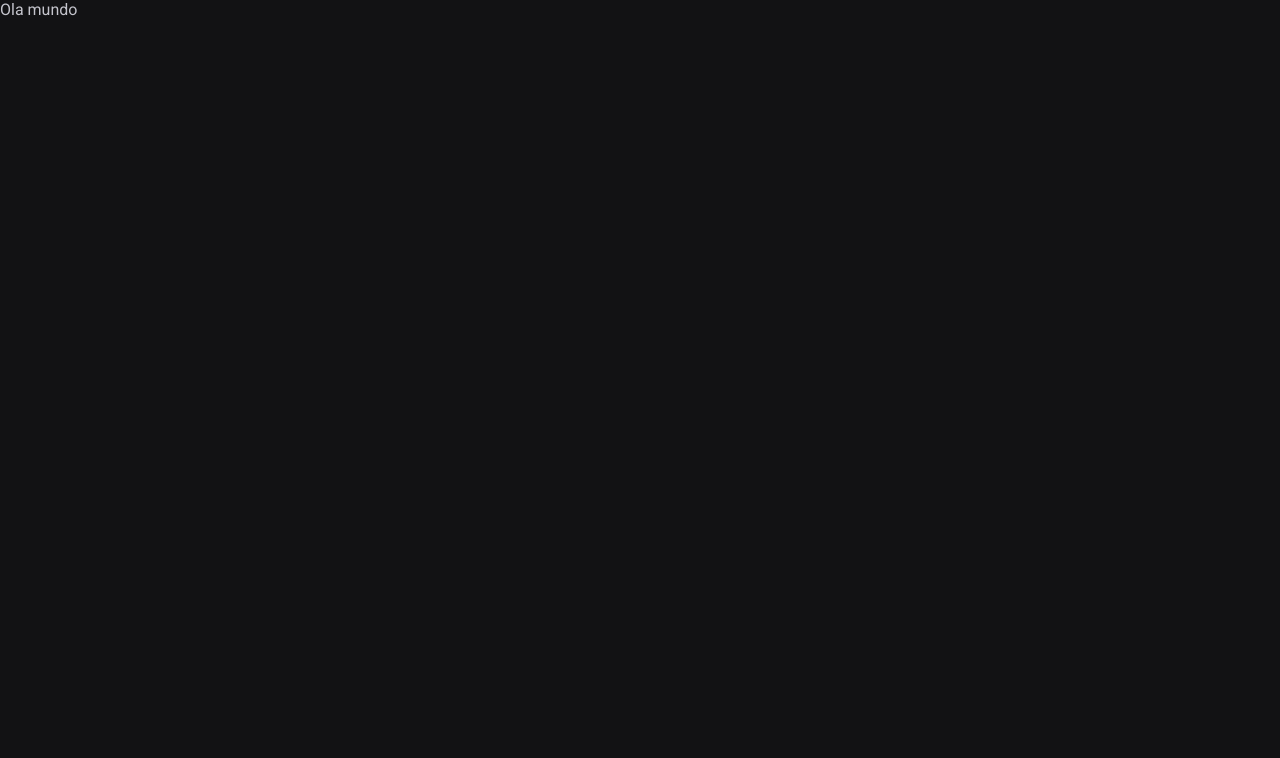
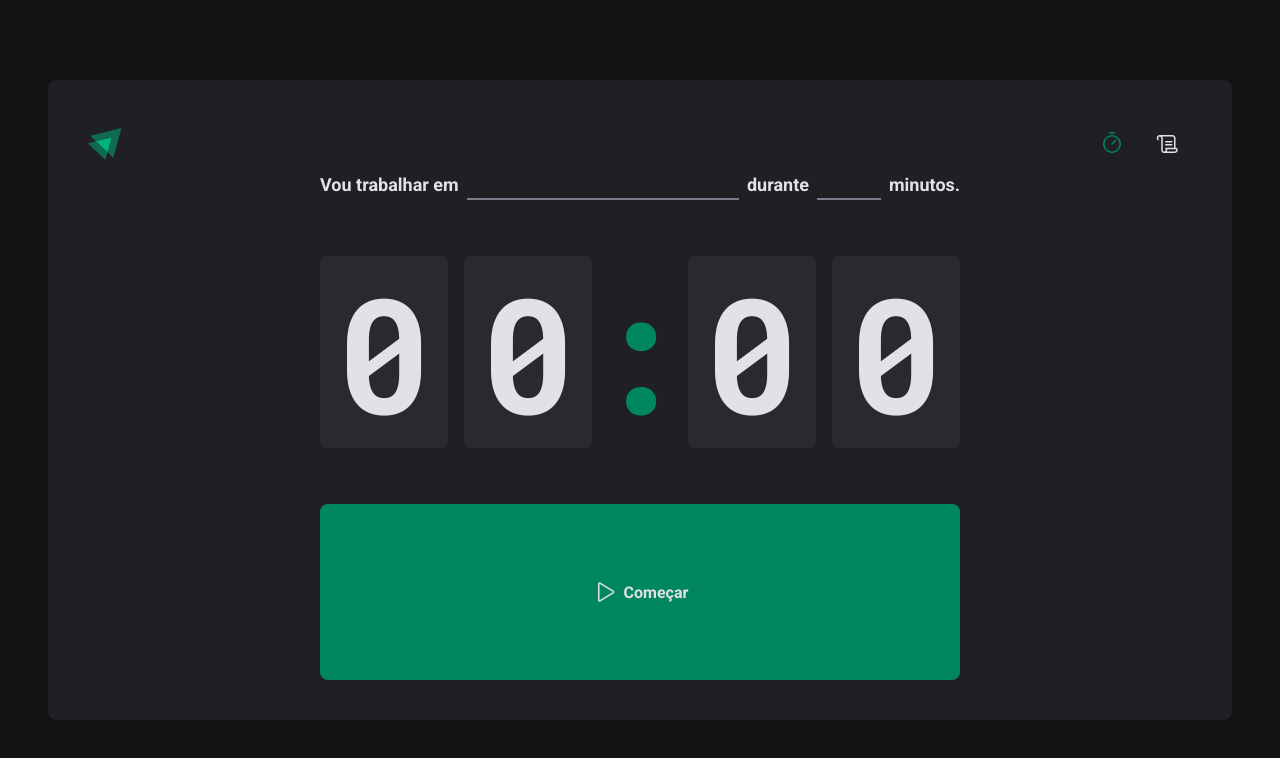
Before and after one commit to robsonleitao/02-ignite-timer, a React (Vite) app: page / in a window 1280 px wide. Shown: the top 758 px of the page. Built offline with nearby package versions, Linux system fonts and the light colour scheme.

Commit message:
estilizando a home do ignite-feed

```diff
--- a/package.json
+++ b/package.json
@@ -10,8 +10,10 @@
     "preview": "vite preview"
   },
   "dependencies": {
+    "phosphor-react": "^1.4.1",
     "react": "^18.2.0",
     "react-dom": "^18.2.0",
+    "react-router-dom": "^6.22.1",
     "styled-components": "^6.1.8"
   },
   "devDependencies": {
--- a/src/App.tsx
+++ b/src/App.tsx
@@ -1,14 +1,17 @@
 import { ThemeProvider } from "styled-components";
 import {defaultTheme} from './styles/themes/default'
 import { GlobalStyle } from "./styles/global";
+import { Router } from "./Router";
+import { BrowserRouter } from "react-router-dom";
 
 export function App() {
-
   return (
     <ThemeProvider theme={defaultTheme}>
       <GlobalStyle />
 
-      <p>Ola mundo</p>
+      <BrowserRouter>
+        <Router />
+      </BrowserRouter>
     </ThemeProvider>
   )
 }
--- /dev/null
+++ b/src/Router.tsx
@@ -0,0 +1,15 @@
+import { Route, Routes } from "react-router-dom";
+import { Home } from "./pages/Home/Home";
+import { History } from "./pages/History/History";
+import { DefaultLayout } from "./layouts/DefaultLayout/index";
+
+export function Router() {
+    return (
+        <Routes>
+            <Route path="/" element={<DefaultLayout />}>
+                <Route path="/" element={<Home />} />
+                <Route path="/history" element={<History />} />
+            </Route>
+        </Routes>
+    )
+}
--- /dev/null
+++ b/src/components/Header/index.tsx
@@ -0,0 +1,20 @@
+import { HeaderContainer } from "./style";
+import logo from '../../assets/logo.svg'
+import { Scroll, Timer } from "phosphor-react";
+import { NavLink } from "react-router-dom";
+
+export function Header() {
+    return (
+        <HeaderContainer>
+            <img src={logo} />
+            <nav>
+            <NavLink to="/" title="timer">
+                <Timer size={24} />
+            </NavLink>
+            <NavLink to="/history" title="history">
+                <Scroll size={24} />
+            </NavLink>
+            </nav>
+        </HeaderContainer>
+    )
+}
--- /dev/null
+++ b/src/components/Header/style.ts
@@ -0,0 +1,35 @@
+import styled from "styled-components";
+
+export const HeaderContainer = styled.header`
+    display: flex;
+    align-items: center;
+    justify-content: space-between;
+
+    nav {
+        display: flex;
+        gap: 0.5rem;
+
+        a {
+            width: 3rem;
+            height: 3rem;
+            display: flex;
+            justify-content: center;
+            align-items: center;
+            color: ${(props) => props.theme["gray-100"]};
+            border-top: 3px solid transparent;
+            border-bottom: 3px solid transparent;
+
+            &:hover {
+                border-bottom: 3px solid ${(props) => props.theme["green-500"]};
+            }
+
+            &.active {
+                color: ${(props) => props.theme["green-500"]};
+            }
+        }
+    }
+
+    img {
+        height: 2rem;
+    }
+`
--- /dev/null
+++ b/src/layouts/DefaultLayout/index.tsx
@@ -0,0 +1,12 @@
+import { Outlet } from 'react-router-dom'
+import { Header } from '../../components/Header'
+import { LayoutContainer } from './styles'
+
+export function DefaultLayout() {
+    return (
+        <LayoutContainer>
+            <Header />
+            <Outlet />
+        </LayoutContainer>
+    )
+}
--- /dev/null
+++ b/src/layouts/DefaultLayout/styles.ts
@@ -0,0 +1,12 @@
+import styled from "styled-components";
+
+export const LayoutContainer = styled.div`
+    max-width: 74rem;
+    height: calc(100vh - 10rem);
+    margin: 5rem auto;
+    padding: 2.5rem;
+    background: ${(props) => props.theme['gray-800']};
+    border-radius: 8px;
+    display: flex;
+    flex-direction: column;
+`
--- /dev/null
+++ b/src/pages/History/History.tsx
@@ -0,0 +1,5 @@
+export function History() {
+    return (
+        <h1>history</h1>
+    )
+}
--- /dev/null
+++ b/src/pages/Home/Home.tsx
@@ -0,0 +1,33 @@
+import { Play } from "phosphor-react";
+import { CountDownContainer, FormContainer, HomeContainer, MinutesAmountInput, Separator, StartCountDownButton, TaskInput } from "./styles";
+
+export function Home() {
+    return (
+        <HomeContainer>
+            <form action="">
+                <FormContainer>
+                    <label htmlFor="task">Vou trabalhar em</label>
+                    <TaskInput type="text" id="task" />
+
+                    <label htmlFor="minutesAmount">durante</label>
+                    <MinutesAmountInput type="number" id="minutesAmount" />
+
+                    <span>minutos.</span>
+                </FormContainer>
+
+                <CountDownContainer>
+                    <span>0</span>
+                    <span>0</span>
+                    <Separator>:</Separator>
+                    <span>0</span>
+                    <span>0</span>
+                </CountDownContainer>
+
+                <StartCountDownButton type="submit">
+                    <Play size={24} />
+                    Começar
+                </StartCountDownButton>
+            </form>
+        </HomeContainer>
+    )
+}
--- /dev/null
+++ b/src/pages/Home/styles.ts
@@ -0,0 +1,107 @@
+import styled from "styled-components";
+
+export const HomeContainer = styled.main`
+    flex: 1;
+    display: flex;
+    flex-direction: column;
+    align-items: center;
+    justify-content: center;
+
+    form {
+        display: flex;
+        flex-direction: column;
+        align-items: center;
+        gap: 3.5rem;
+        flex: 1;
+    }
+`
+
+export const FormContainer = styled.div`
+    width: 100%;
+    display: flex;
+    align-items: center;
+    justify-content: center;
+    gap: 0.5rem;
+    color: ${(props) => props.theme["gray-100"]};
+    font-size: 1.125rem;
+    font-weight: bold;
+    flex-wrap: wrap;
+`
+
+export const CountDownContainer = styled.div`
+    font-family: 'Roboto Mono', monospace;
+    font-size: 10rem;
+    line-height: 8rem;
+    color: ${(props) => props.theme["gray-100"]};
+    display: flex;
+    gap: 1rem;
+
+    span {
+        background-color: ${(props) => props.theme["gray-700"]};
+        padding: 2rem 1rem;
+        border-radius: 8px;
+    }
+`
+
+export const Separator = styled.div`
+    padding: 2rem 0;
+    color: ${(props) => props.theme["green-500"]};
+    width: 4rem;
+    overflow: hidden;
+    display: flex;
+    justify-content: center;
+`
+
+export const StartCountDownButton = styled.button`
+    width: 100%;
+    border: 0;
+    padding: 1rem;
+    border-radius: 8px;
+    flex: 1;
+    display: flex;
+    align-items: center;
+    justify-content: center;
+    gap: 0.5rem;
+    font-weight: bold;
+    cursor: pointer;
+    background-color: ${(props) => props.theme["green-500"]};
+    color: ${(props) => props.theme["gray-100"]};
+
+    &:disabled {
+        opacity: 0.7;
+        cursor: not-allowed;
+    }
+
+    &:not(:disabled):hover {
+        background-color: ${(props) => props.theme["green-700"]};
+    }
+`
+
+const BaseInput = styled.input`
+    background: transparent;
+    height: 2rem;
+    border: 2rem;
+    border-bottom: 2px solid ${(props) => props.theme["gray-500"]};
+    font-weight: bold;
+    font-size: 1.125rem;
+    padding: 0 0.5rem;
+    color: ${(props) => props.theme["gray-100"]};
+
+    &::placeholder {
+        color: ${(props) => props.theme["gray-500"]};
+    }
+
+    &:focus {
+        border-color: ${(props) => props.theme["green-500"]};
+        box-shadow: none;
+    }
+
+`
+
+export const TaskInput = styled(BaseInput)`
+    flex: 1;
+`
+
+export const MinutesAmountInput = styled(BaseInput)`
+    width: 4rem;
+`
--- a/src/styles/global.ts
+++ b/src/styles/global.ts
@@ -15,7 +15,8 @@
 
   body {
     background: ${props => props.theme['gray-900']};
-    color: ${props => props.theme['gray-300']};;
+    color: ${props => props.theme['gray-300']};
+    -webkit-font-smoothing: antialiased;
   }
 
   body, input, textarea, button {
```
Also changed, not shown: src/assets/logo.svg (added), src/pages/History/styles.ts (added), 1 other file (tests, documents, lock files or other folders).
